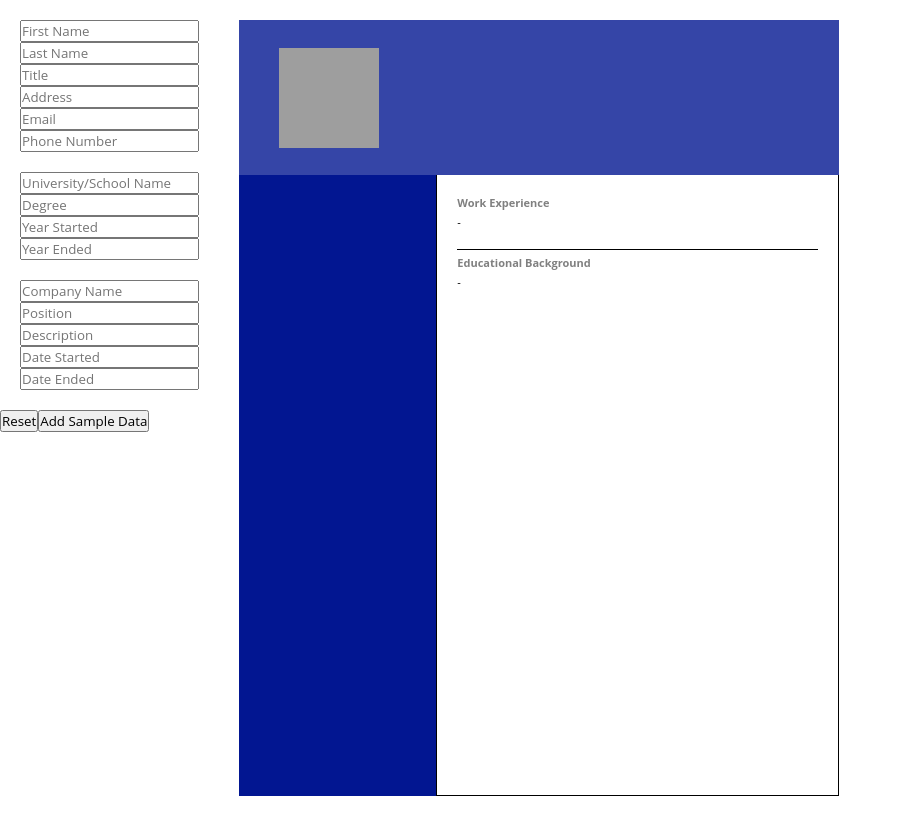
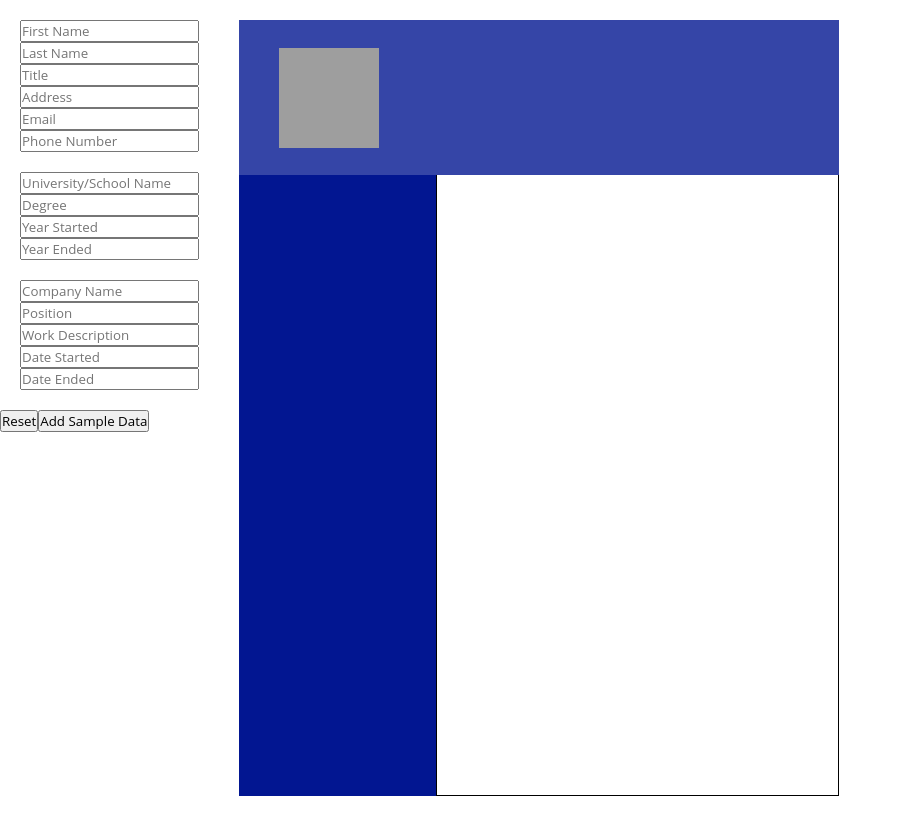
Before and after one commit to BryanJoeHaboc/Resume-Builder, a React (Create React App) app: page / in a window 1280 px wide. Shown: the whole page, without its empty margins (0-902 px from the left). Built offline with nearby package versions, Linux system fonts and the light colour scheme; grey boxes are pictures that could not be loaded.

Commit message:
fixed simple bugs in resume

```diff
--- a/src/App.js
+++ b/src/App.js
@@ -79,7 +79,7 @@ class App extends Component {
   }
 
   onChange(e) {
-    // console.log(this.state);
+    console.log(this.state);
     this.setState({ [e.target.id]: e.target.value });
   }
 
@@ -88,8 +88,8 @@ class App extends Component {
       <div className="App">
         <div className="edit-view-container">
           <UserInfo state={this.state} onChange={this.onChange} />
-          <EducationInfo state={this.state} />
-          <WorkExperience state={this.state} />
+          <EducationInfo state={this.state} onChange={this.onChange} />
+          <WorkExperience state={this.state} onChange={this.onChange} />
           <button className="reset-button" onClick={this.handleReset}>
             Reset
           </button>
--- a/src/components/ResumeRelated/SchoolInfoBody.js
+++ b/src/components/ResumeRelated/SchoolInfoBody.js
@@ -13,13 +13,22 @@ export default class Resume extends Component {
     const schoolDateEnded = this.props.state.schoolDateEnded;
 
     return (
-      <div className="resume-work-expi-container resume-educ-add-line-top">
-        <h4 style={{ color: "grey" }}>Educational Background</h4>
+      <div
+        className={`resume-educ-info-container ${
+          school && "resume-educ-add-line-top"
+        }`}
+      >
+        {school && <h4 style={{ color: "grey" }}>Educational Background</h4>}
         <h2>{school}</h2>
         <p>
           <b>{degree}</b>
         </p>
-        <p> {schoolDateStarted + "-" + schoolDateEnded}</p>
+        <p>
+          {" "}
+          {schoolDateEnded
+            ? schoolDateStarted + "-" + schoolDateEnded
+            : schoolDateStarted}
+        </p>
       </div>
     );
   }
--- a/src/components/ResumeRelated/WorkExperienceBody.js
+++ b/src/components/ResumeRelated/WorkExperienceBody.js
@@ -15,12 +15,17 @@ export default class Resume extends Component {
 
     return (
       <div className="resume-work-expi-container">
-        <h4 style={{ color: "grey" }}>Work Experience</h4>
+        {company && <h4 style={{ color: "grey" }}>Work Experience</h4>}
         <h1>{company}</h1>
         <p>
           <b>{position}</b>
         </p>
-        <p> {workDateStarted + "-" + workDateEnded}</p>
+        <p>
+          {" "}
+          {workDateEnded
+            ? workDateStarted + "-" + workDateEnded
+            : workDateStarted}
+        </p>
         <p>{workDescription}</p>
       </div>
     );
--- a/src/components/UserInfo.js
+++ b/src/components/UserInfo.js
@@ -2,13 +2,6 @@ import { Component } from "react";
 
 export default class UserInfo extends Component {
   render() {
-    const firstName = this.props.state.firstName;
-    const lastName = this.props.state.lastName;
-    const title = this.props.state.title;
-    const address = this.props.state.address;
-    const email = this.props.state.email;
-    const number = this.props.state.number;
-
     return (
       <div className="edit-view-user-info-container">
         <input
--- a/src/components/WorkExperience.js
+++ b/src/components/WorkExperience.js
@@ -17,10 +17,10 @@ export default class WorkExperience extends Component {
           placeholder={"Position"}
         />
         <input
-          id={"description"}
+          id={"workDescription"}
           onChange={this.props.onChange}
           type={"text"}
-          placeholder={"Description"}
+          placeholder={"Work Description"}
         />
         <input
           id={"workDateStarted"}
```
